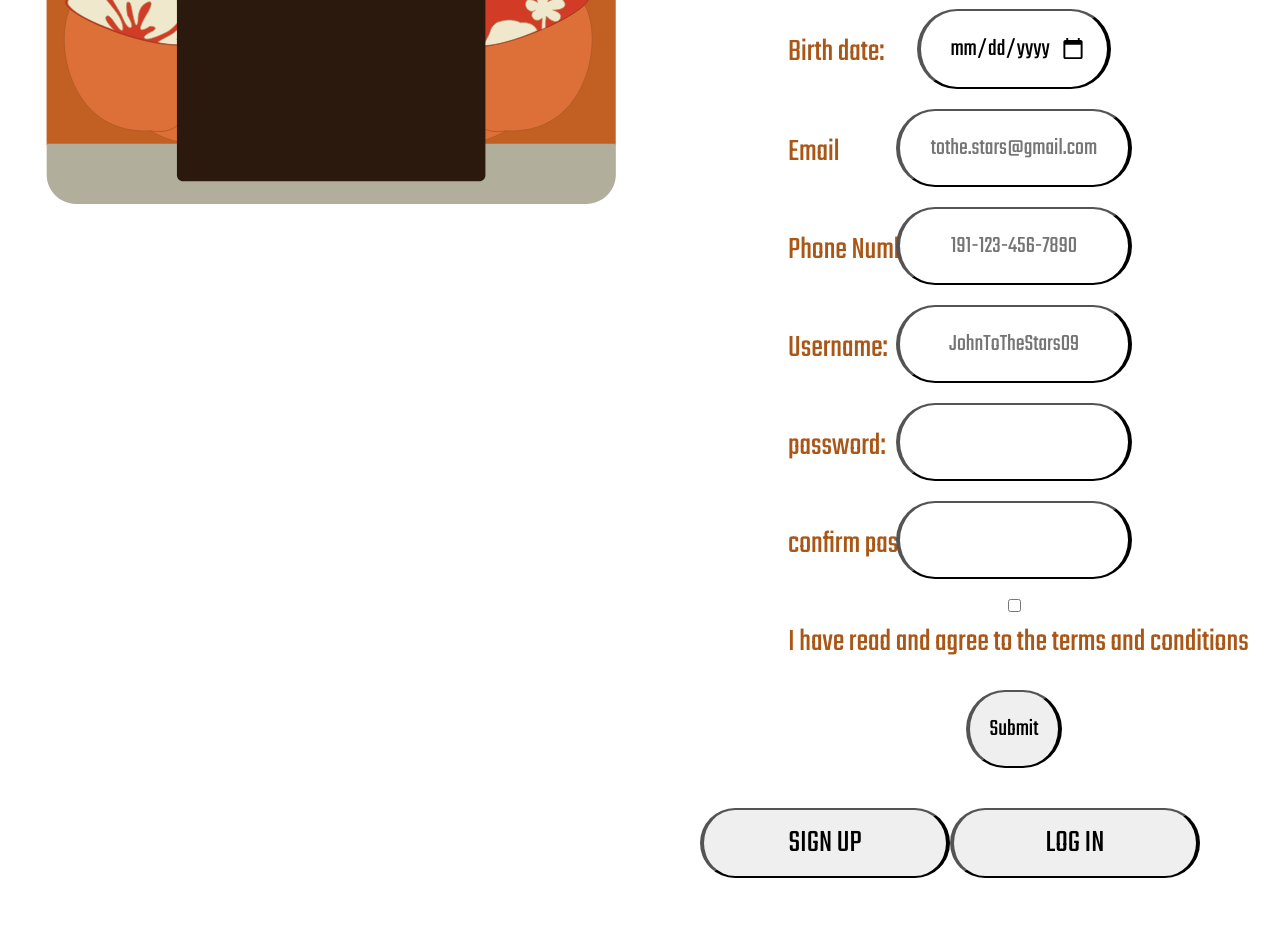
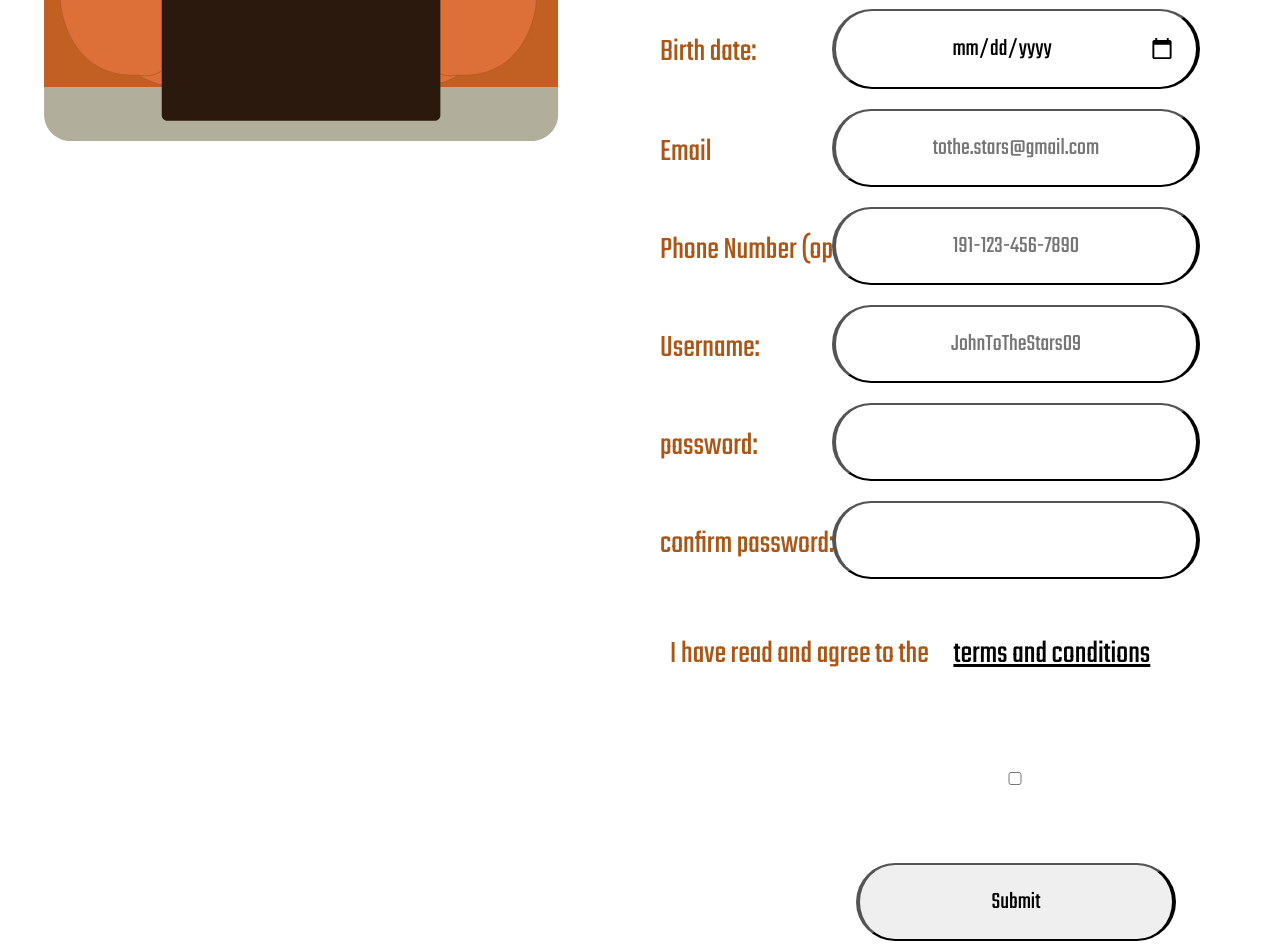
Before and after one commit to Baconator0902/webmaster2023Build, a plain HTML site: page signUpLogin.html in a window 1280 px wide. Shown: the part 665-1609 px from the top of the page. Drawn offline with Linux system fonts and the light colour scheme.

Commit message:
signupgraphics

```diff
--- a/signUpLogin.html
+++ b/signUpLogin.html
@@ -37,12 +37,12 @@
 
         label {
             position: absolute;
-            left: 60vw;
         }
 
         input {
             position: relative;
-            left: 5vw;
+            margin-left: 15vw;
+            width: 25vw;
         }
 
         input[type="submit"] {
@@ -115,9 +115,9 @@
                 <label for="password2">confirm password:</label>
                 <input type="password" id="password2" name="password2" required>
                 <br>
+                <p style="color: rgb(170, 86, 23);">I have read and agree to the <a href="/pdfs/TermsandConditions.pdf">terms and conditions</a></p>
+                <br>
                 <input type="checkbox" id="termsAndConditions" name="termsAndConditions" required>
-                <label for="termsAndConditions">I have read and agree to the terms and conditions</label>
-                <br>
                 <input type="submit">
 
             </form>
```
Also changed, not shown: 4 other files.
